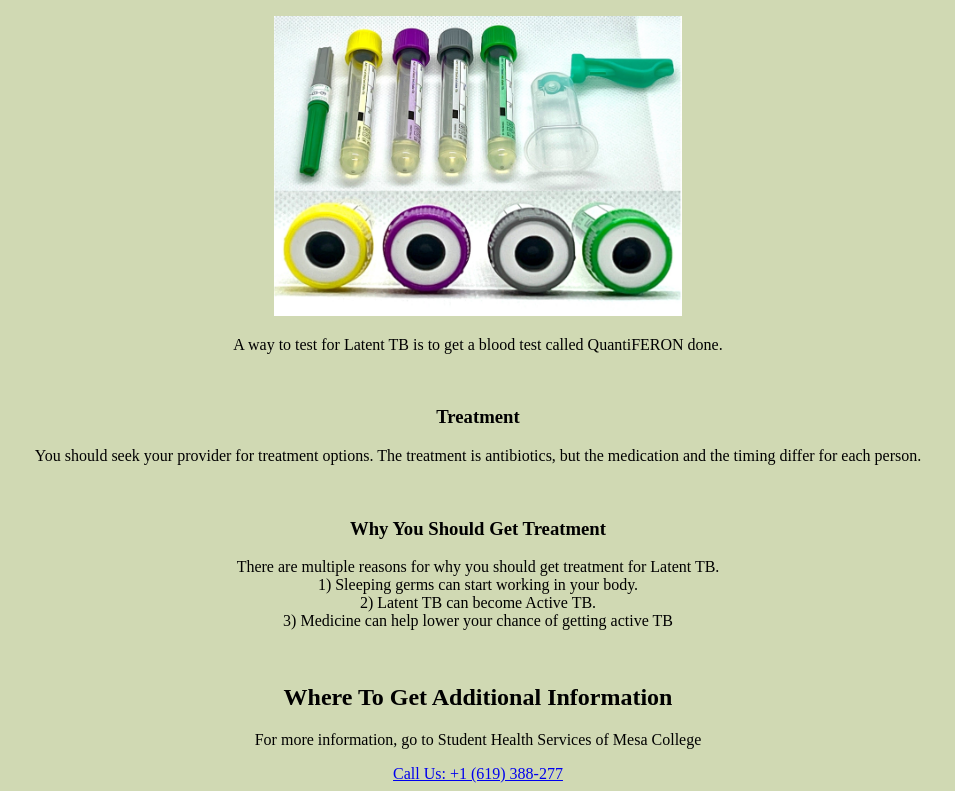
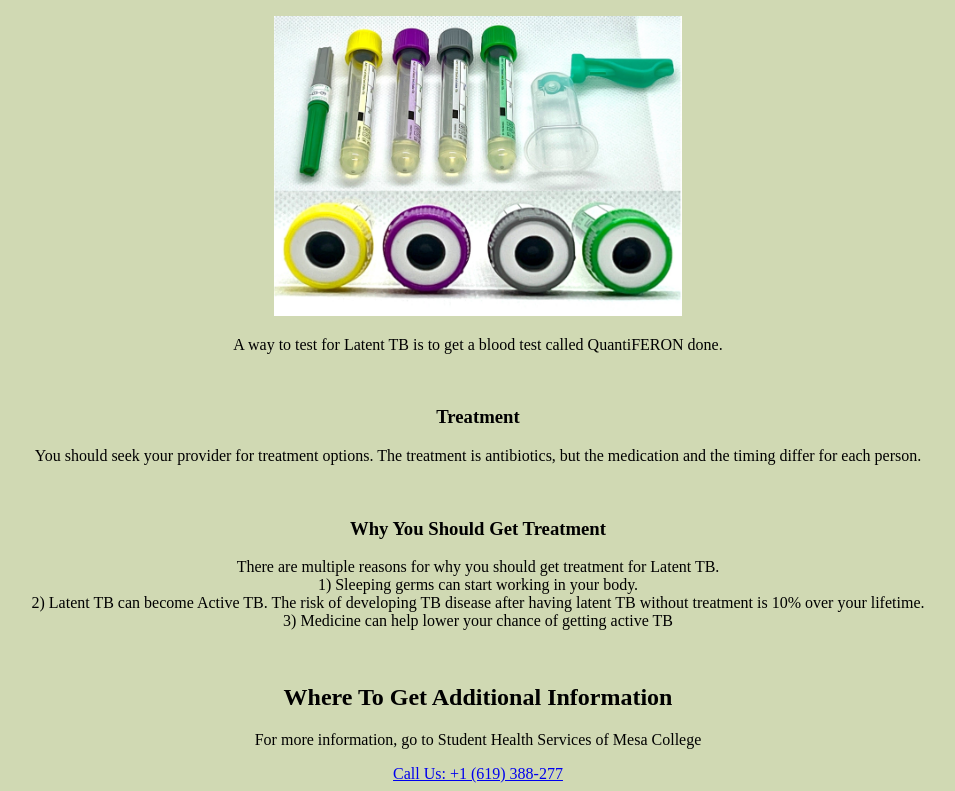
Before and after one commit to ShefaliP7/Latent-TB-Awareness, a plain HTML site: page index.html in a window 1280 px wide. Shown: the part 1014-1805 px from the top of the page, without its empty margins (162-1117 px from the left). Drawn offline with Linux system fonts and the light colour scheme.

Commit message:
Update index.html

```diff
--- a/index.html
+++ b/index.html
@@ -24,7 +24,7 @@
      <p>You should seek your provider for treatment options. The treatment is antibiotics, but the medication and the timing differ for each person.</p>
       <br>
     <h3>Why You Should Get Treatment</h3>
-      <p>There are multiple reasons for why you should get treatment for Latent TB.<br>1) Sleeping germs can start working in your body.<br>2) Latent TB can become Active TB.<br>3) Medicine can help lower your chance of getting active TB</p>
+      <p>There are multiple reasons for why you should get treatment for Latent TB.<br>1) Sleeping germs can start working in your body.<br>2) Latent TB can become Active TB. The risk of developing TB disease after having latent TB without treatment is 10% over your lifetime.<br> 3) Medicine can help lower your chance of getting active TB</p>
     <br>
     <h2>Where To Get Additional Information</h2>
 	<p>For more information, go to Student Health Services of Mesa College</p>
```
